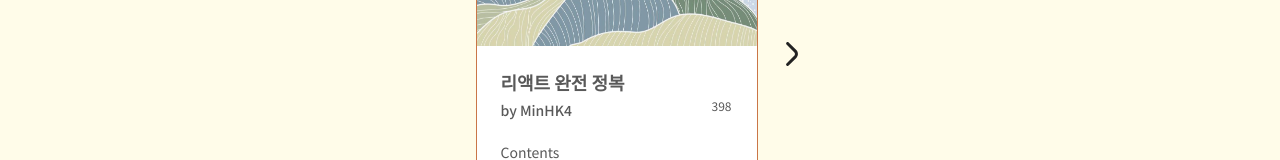
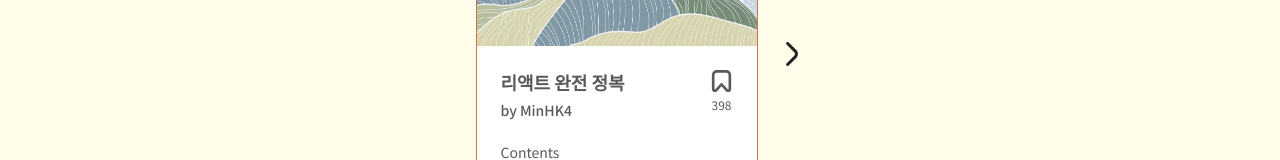
Before and after one commit to boostcampwm-2022/web01-knoticle, a Next.js app in the folder frontend/: page / in a window 1280 px wide. Shown: the part 350-510 px from the top of the page. Built offline with nearby package versions, Linux system fonts and the light colour scheme; a web font is replaced by a local one.

Commit message:
feat: handleBookmarkClick 추가 - #55

```diff
--- a/frontend/components/common/Book/index.tsx
+++ b/frontend/components/common/Book/index.tsx
@@ -1,6 +1,11 @@
 import Image from 'next/image';
 
-import BookmarkIcon from '@assets/ico_bookmark.svg';
+import { useState } from 'react';
+
+import axios from 'axios';
+
+import InactiveBookmarkIcon from '@assets/ico_bookmark_black.svg';
+import ActiveBookmarkIcon from '@assets/ico_bookmark_red.svg';
 import MoreContentsIcon from '@assets/ico_more_contents.svg';
 import SampleThumbnail from '@assets/img_sample_thumbnail.jpg';
 import { TextLarge, TextXSmall, TextSmall } from '@styles/common';
@@ -16,6 +21,7 @@ import {
   BookThumbnail,
   ArticleLink,
   AuthorLink,
+  BookmarkIcon,
 } from './styled';
 
 interface BookProps {
@@ -37,11 +43,25 @@ interface BookProps {
     _count: {
       bookmarks: number;
     };
+    isBookmarked: boolean;
   };
 }
 
 export default function Book({ book }: BookProps) {
-  const { id, title, user, scraps, _count } = book;
+  const { id, title, user, scraps, _count, isBookmarked } = book;
+  const [isBookmarkedNow, setIsBookmarkedNow] = useState<boolean>(isBookmarked);
+  const handleBookmarkClick = async () => {
+    if (isBookmarkedNow) {
+      // 북마크 삭제 API 요청
+      // await axios.delete(`${process.env.NEXT_PUBLIC_SERVER_UR}/api/bookmarks/${id}`);
+    } else {
+      // 북마크 생성 API 요청
+      // await axios.post(`${process.env.NEXT_PUBLIC_SERVER_UR}/api/bookmarks`, {
+      //   book_id: id,
+      // });
+    }
+    setIsBookmarkedNow(!isBookmarkedNow);
+  };
 
   return (
     <BookWrapper>
@@ -54,8 +74,12 @@ export default function Book({ book }: BookProps) {
             <AuthorLink href={`/study/${user.nickname}`}>by {user.nickname}</AuthorLink>
           </BookTitle>
           <Bookmark>
-            <Image src={BookmarkIcon} alt="Bookmark Icon" />
-            <TextXSmall>{_count.bookmarks}</TextXSmall>
+            <BookmarkIcon
+              src={isBookmarkedNow ? ActiveBookmarkIcon : InactiveBookmarkIcon}
+              alt="Bookmark Icon"
+              onClick={handleBookmarkClick}
+            />
+            <TextXSmall>{_count.bookmarks + (isBookmarkedNow ? 1 : 0)}</TextXSmall>
           </Bookmark>
         </FlexSpaceBetween>
 
--- a/frontend/components/common/Book/styled.ts
+++ b/frontend/components/common/Book/styled.ts
@@ -39,6 +39,10 @@ export const Bookmark = styled(FlexColumn)`
   gap: 4px;
 `;
 
+export const BookmarkIcon = styled(Image)`
+  cursor: pointer;
+`;
+
 export const BookContentsInfo = styled(FlexColumn)`
   gap: 8px;
 `;
```
Also changed, not shown: frontend/assets/ico_bookmark_black.svg (added), frontend/assets/ico_bookmark_red.svg (added).
